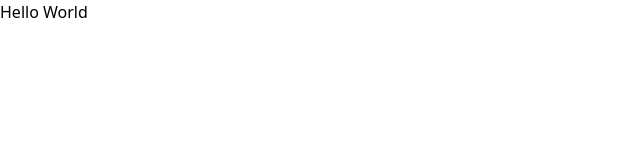
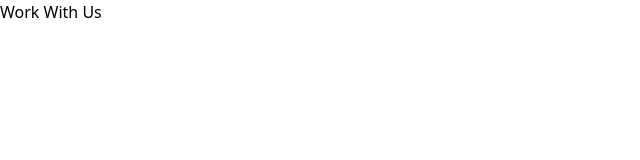
Before and after one commit to mauriciocrecencio/bff-elo7, a React (Vite) app in the folder frontend/: page /work-with-us in a window 1280 px wide. Shown: the top 160 px of the page, without its empty margins (0-640 px from the left). Built offline with nearby package versions, Linux system fonts and the light colour scheme.

Commit message:
feat: add first route for WorkWithUs page

```diff
--- a/frontend/src/App.tsx
+++ b/frontend/src/App.tsx
@@ -1,6 +1,14 @@
+import { Routes, Route } from "react-router-dom"
+import { WorkWithUs } from "./pages/WorkWithUs"
+
 function App() {
   return (
-    <h1 className="bg-red-500">Hello World</h1>
+    <>
+    <Routes>
+       <Route path="/work-with-us" element={<WorkWithUs />} />
+    </Routes>
+ </>
+
   )
 }
 
--- /dev/null
+++ b/frontend/src/pages/WorkWithUs.tsx
@@ -0,0 +1,5 @@
+export function WorkWithUs() {
+  return (
+    <h1>Work With Us</h1>
+  )
+}
```
